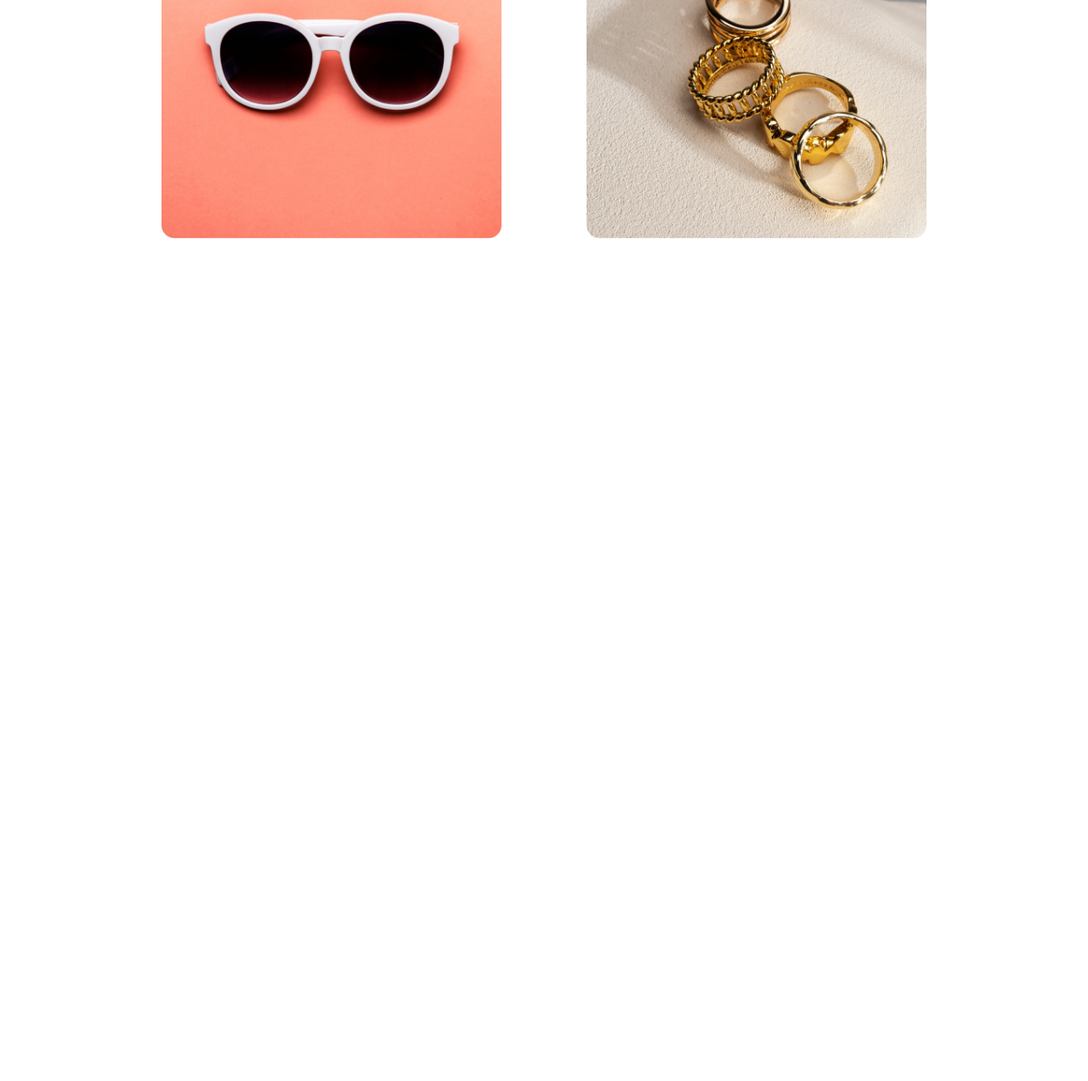
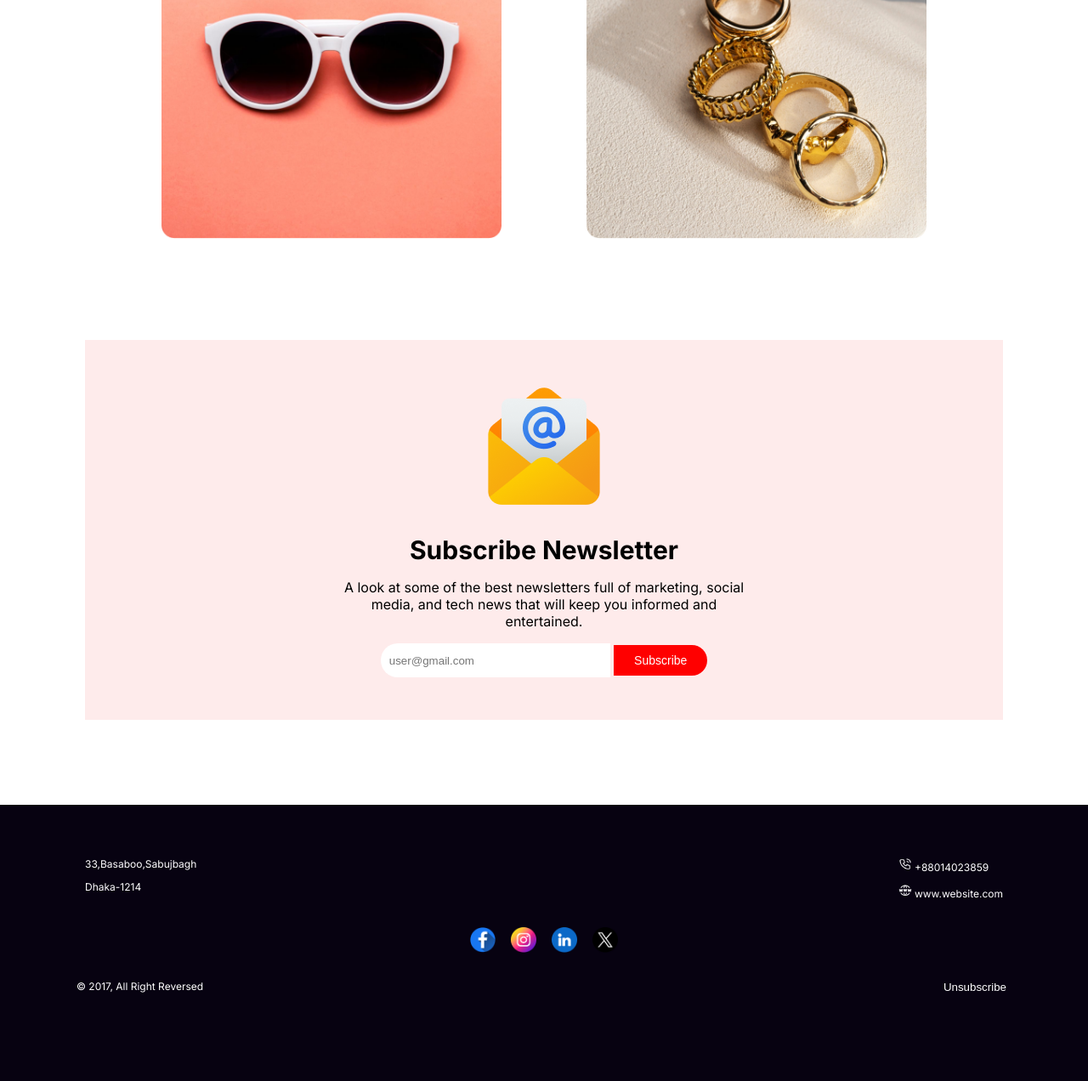
Before and after one commit to limaakter1/new-year, a plain HTML site: page index.html in a window 1280 px wide. Shown: the part 4221-5493 px from the top of the page at 85% size. Before the commit the page ends 4521 px from the top, so only its background shows below. Drawn offline with Linux system fonts and the light colour scheme.

Commit message:
footer added

```diff
--- a/index.html
+++ b/index.html
@@ -105,8 +105,44 @@
             </div>
 
         </section>
+        <!-- subscribe part -->
+        <section class="subscribe">
+            <div class="subscribe-image">
+                <img src="/resources/Group 61.png" alt="">
+
+            </div>
+            <h2 class="subscribe-title ">Subscribe Newsletter</h2>
+                <p class="subscribe-para">A look at some of the best newsletters full of marketing, social media, and tech news that will keep you informed and entertained.
+                </p>
+                <input class="subscribe-input" type="email" name="" id="" placeholder="user@gmail.com">
+
+                <button class="subscribe-btn">Subscribe </button>
+        </section>
     </main>
-    <footer></footer>
+    <!-- footer part -->
+    <footer>
+        <div class="footer-contact">
+            <div class="address">
+             <p>33,Basaboo,Sabujbagh</p>
+             <p>Dhaka-1214</p>
+            </div>
+            <div class="contact">
+                <p><img src="/resources/Call.png" alt=""> +88014023859</p>
+                <p><img src="/resources/Website.png" alt=""> www.website.com</p>
+            </div>
+        </div>
+        <div class="social-media-icon">
+
+            <img src="/resources/Facebook.png" alt="">
+            <img src="/resources/Instagram.png" alt="">
+            <img src="/resources/Linkedin.png" alt="">
+            <img src="/resources/Twitter.png" alt="">
+        </div>
+        <div class="copyright">
+            <p>&copy; 2017, All Right Reversed</p>
+            <p> <button class="unsubscribe-btn">Unsubscribe</button></p>
+        </div>
+    </footer>
 
 </body>
 </html>
--- a/style.css
+++ b/style.css
@@ -186,6 +186,7 @@ header{
     margin: 100px 100px 0px 100px;
 
 }
+
 .portfolio-para{
    width: 60%;
 
@@ -210,4 +211,83 @@ header{
     border: 10px solid rgb(157, 53, 16);
     transition: 0.2s ease;
     border-radius: 25px;
+
 }
+/* subscribe part style */
+.subscribe{
+    margin: 100px ;
+    background-color: #fee9e9e0;
+    text-align: center;
+    padding: 50px 0;
+}
+.subscribe-title{
+    font-size: 30px;
+    margin-bottom: 0;
+}
+.subscribe-para{
+    width: 45%;
+    margin-left: auto;
+    margin-right: auto;
+}
+.subscribe-input{
+    width: 250px;
+    height: 30px;
+    padding: 5px 10px;
+    border-radius:25px 0 0 25px ;
+    border: 0;
+    margin-right: 0;
+}
+.subscribe-btn{
+    height: 36px;
+    width: 110px;
+    background-color: #FF0000;
+    color: white;
+    font-weight: 500;
+    font-size: 14px;
+    margin-left: 0;
+    border-radius: 0 25px 25px 0;
+    border: 0;
+}
+/* footer style */
+footer{
+    background-color: #070211;
+}
+.footer-contact{
+    display: flex;
+    justify-content: space-between;
+    padding-left: 100px;
+    padding-right: 100px;
+    padding-top: 50px;
+    color: white;
+
+    font-size: 12px;
+}
+.contact img {
+    height: 16px;
+}
+.social-media-icon {
+    margin-left: auto;
+    margin-right: auto;
+    width: 15%;
+    display: flex;
+    justify-content: space-around;
+    padding-top: 20px;
+    padding-bottom: 20px;
+}
+.social-media-icon img{
+    height: 30px;
+}
+.copyright{
+    font-size: 12px;
+    color: white;
+    display: flex;
+    justify-content: space-between;
+    padding-left: 90px;
+    padding-right: 90px;
+    padding-bottom: 90px;
+}
+.unsubscribe-btn{
+    color: white;
+    background-color: #07021100;
+    border: none;
+}
```
